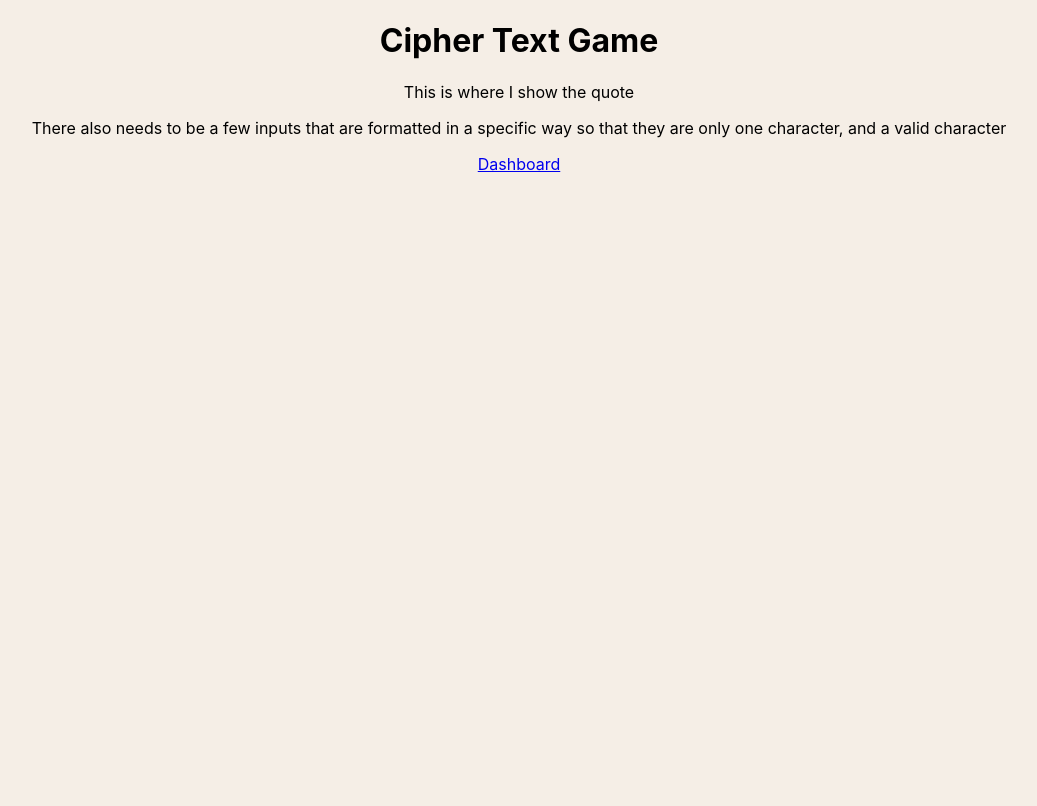
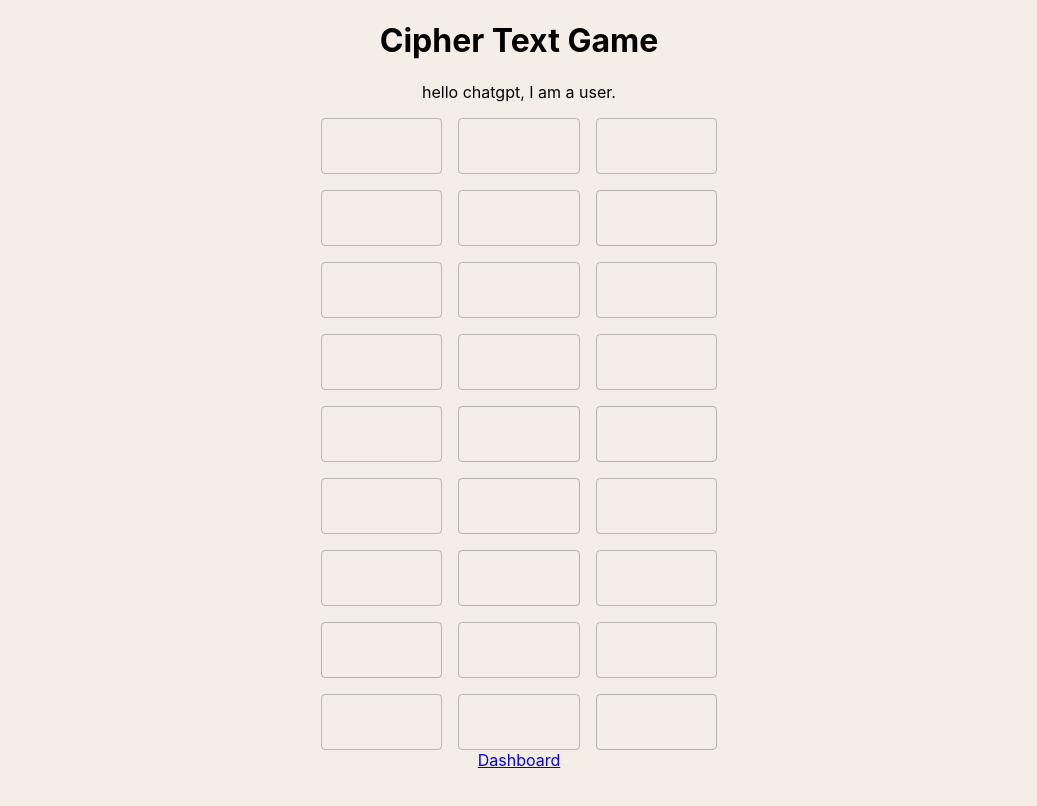
Before and after one commit to briansanchez1/fun_games, a React (Create React App) app in the folder fun-stuff/: page /cipher_game in a window 1280 px wide. Shown: the top 806 px of the page, without its empty margins (121-1158 px from the left). Built offline with nearby package versions, Linux system fonts and the light colour scheme.

Commit message:
added some preliminary functionality to cipher_game.jsx

```diff
--- a/fun-stuff/src/pages/cipher_game.jsx
+++ b/fun-stuff/src/pages/cipher_game.jsx
@@ -1,23 +1,49 @@
-import React, { useState, useEffect, useContext } from "react";
+import React, { useState } from "react";
+import Container from "@mui/material/Container";
+import TextField from "@mui/material/TextField";
+import Grid from "@mui/material/Grid";
 
 const CipherGame = () => {
-  useEffect(() => {
-    document.title = "Cipher Game";
-  });
+  const [quote, setQuote] = useState("hello chatgpt, I am a user.");
+  const [filledIndexes, setFilledIndexes] = useState([]);
+
+  const isAlphabetCharacter = (char) => /[a-zA-Z]/.test(char);
+
+  const handleChange = (index, value) => {
+    if (isAlphabetCharacter(value) || value === "") {
+      setQuote((prevQuote) => {
+        const newQuote =
+          prevQuote.slice(0, index) + value + prevQuote.slice(index + 1);
+        return newQuote;
+      });
+      if (!filledIndexes.includes(index)) {
+        setFilledIndexes((prevIndexes) => [...prevIndexes, index]);
+      }
+    }
+  };
+
   return (
-    <body>
+    <Container maxWidth="xs">
       <h1>Cipher Text Game</h1>
-      <p>This is where I show the quote</p>
-
-      <p>
-        There also needs to be a few inputs that are formatted in a specific way
-        so that they are only one character, and a valid character
-      </p>
-
+      <p>{quote}</p>
+      <Grid container spacing={2}>
+        {quote.split("").map((char, index) => (
+          <Grid item xs={4} sm={4} md={4} lg={4} xl={4}>
+            <TextField
+              key={index}
+              value={filledIndexes.includes(index) ? char : ""}
+              onChange={(e) =>
+                handleChange(index, e.target.value.trim().charAt(0))
+              }
+              inputProps={{ minLength: 1, maxLength: 1 }}
+              disabled={!isAlphabetCharacter(char)} // Disable non-alphabet characters in the original quote
+            />
+          </Grid>
+        ))}
+      </Grid>
 
       <a href="/">Dashboard</a>
-
-    </body>
+    </Container>
   );
 };
 
```
